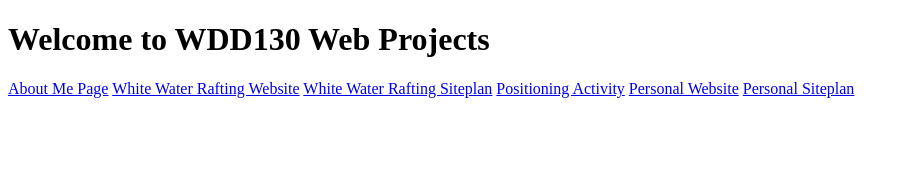
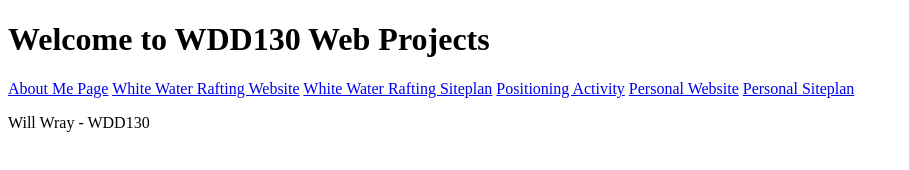
Before and after one commit to willwray01/wdd130, a plain HTML site: page index.html in a window 1280 px wide. Shown: the whole page, without its empty margins (0-909 px from the left). Drawn offline with Linux system fonts and the light colour scheme.

Commit message:
added a paragraph to the home page

```diff
--- a/index.html
+++ b/index.html
@@ -15,5 +15,6 @@
   <a href="#">Personal Website</a>
   <a href="#">Personal Siteplan</a>
 </nav>
+<p>Will Wray - WDD130</p>
 </body>
 </html>
```
